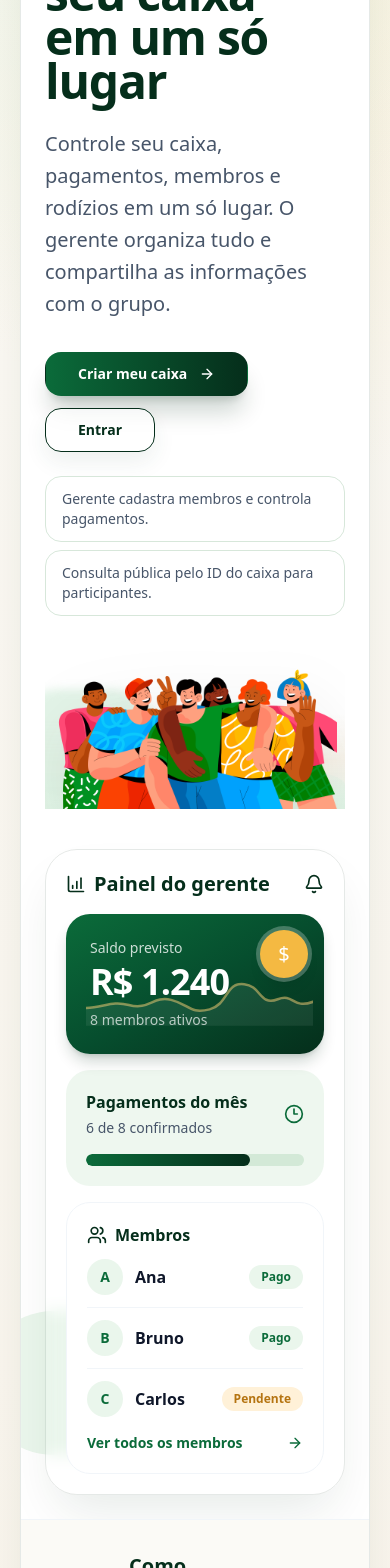
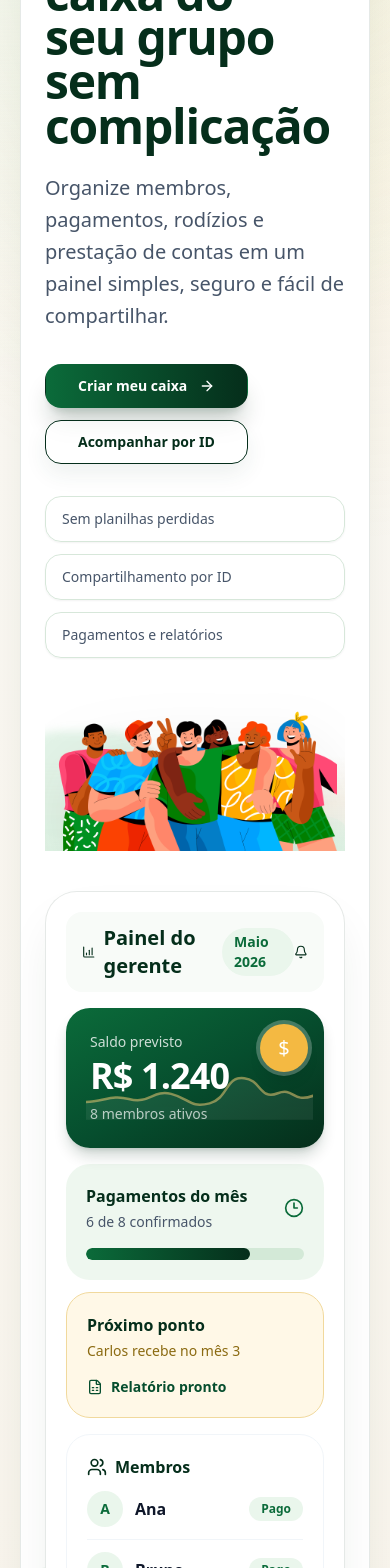
Before and after one commit to 3wdann/caixa-dos-amigos, a Next.js app: page / in a window 390 px wide. Shown: the part 420-1988 px from the top of the page. Built offline with nearby package versions, Linux system fonts and the light colour scheme; no server answers.

Commit message:
Refina interface visual da V2

```diff
--- a/src/app/globals.css
+++ b/src/app/globals.css
@@ -127,6 +127,7 @@
   .brand-shell {
     @apply min-h-screen;
     background-image:
+      linear-gradient(135deg, rgba(255, 255, 255, 0.72), rgba(255, 255, 255, 0)),
       radial-gradient(circle at top left, rgba(226, 243, 231, 0.98), transparent 22%),
       radial-gradient(circle at 80% 12%, rgba(239, 195, 94, 0.12), transparent 18%),
       linear-gradient(180deg, #f8f4e8 0%, #eef6ef 100%);
@@ -154,4 +155,20 @@
   .dark .brand-pill {
     @apply border-white/10 bg-white/5 text-slate-100;
   }
+
+  .soft-panel {
+    @apply rounded-[2rem] border border-[#dbe7df] bg-white/90 shadow-[0_24px_70px_rgba(5,46,27,0.10)] backdrop-blur;
+  }
+
+  .dark .soft-panel {
+    @apply border-white/10 bg-[rgba(15,23,42,0.86)] shadow-[0_24px_70px_rgba(0,0,0,0.34)];
+  }
+
+  .green-gradient {
+    @apply bg-gradient-to-br from-[#0B6B3A] via-[#064E2E] to-[#052E1B];
+  }
+
+  .gold-pill {
+    @apply rounded-full border border-[#f1d99d] bg-[#fff8e7] px-3 py-1 text-xs font-semibold text-[#8B6A11];
+  }
 }
--- a/src/app/layout.tsx
+++ b/src/app/layout.tsx
@@ -49,7 +49,7 @@ export default function RootLayout({
     >
       <body className={`${geistSans.variable} ${geistMono.variable} theme min-h-screen bg-background antialiased`}>
         <a href="#main-content" className="skip-link">
-          Pular para o conteudo principal
+          Pular para o conte?do principal
         </a>
         <AppProviders>{children}</AppProviders>
       </body>
--- a/src/app/page.tsx
+++ b/src/app/page.tsx
@@ -8,6 +8,7 @@ import {
   ChartColumnIncreasing,
   CircleDollarSign,
   Clock3,
+  FileSpreadsheet,
   ShieldCheck,
   Star,
   UserPlus,
@@ -37,8 +38,9 @@ const steps = [
 function Logo() {
   return (
     <div className="flex items-center gap-3">
-      <div className="relative grid h-12 w-12 place-items-center rounded-2xl bg-gradient-to-br from-[#064E2E] via-[#0B6B3A] to-[#052E1B] text-white shadow-lg shadow-[#052E1B]/20">
+      <div className="relative grid h-12 w-12 place-items-center rounded-[1.1rem] bg-gradient-to-br from-[#064E2E] via-[#0B6B3A] to-[#052E1B] text-white shadow-lg shadow-[#052E1B]/20">
         <CircleDollarSign className="h-7 w-7 text-[#F6C85F]" strokeWidth={2.5} />
+        <span className="absolute -right-1 -top-1 h-3 w-1.5 rotate-45 rounded-full bg-[#F6C85F]" />
       </div>
       <div className="text-lg font-black tracking-[0.08em] text-[#052E1B] dark:text-slate-100">
         CAIXA DOS AMIGOS
@@ -88,14 +90,17 @@ function MiniChart() {
 function DashboardCard({ compact = false }: { compact?: boolean }) {
   return (
     <div
-      className={`rounded-[2rem] border border-[#052E1B]/10 bg-white/92 p-5 shadow-2xl shadow-[#052E1B]/10 backdrop-blur ${
+      className={`rounded-[2rem] border border-[#052E1B]/10 bg-white/95 p-5 shadow-2xl shadow-[#052E1B]/10 backdrop-blur ${
         compact ? "w-full scale-[.82] origin-top" : "w-full max-w-[450px]"
       }`}
     >
-      <div className="mb-4 flex items-center justify-between">
+      <div className="mb-4 flex items-center justify-between rounded-2xl bg-[#F8FBF8] px-4 py-3">
         <div className="flex items-center gap-2 text-xl font-black text-[#052E1B] dark:text-slate-50">
           <ChartColumnIncreasing className="h-5 w-5" /> Painel do gerente
         </div>
+        <span className="rounded-full bg-[#EAF6EC] px-3 py-1 text-sm font-semibold text-[#0B6B3A]">
+          Maio 2026
+        </span>
         <Bell className="h-5 w-5 text-[#052E1B] dark:text-slate-300" />
       </div>
 
@@ -109,7 +114,8 @@ function DashboardCard({ compact = false }: { compact?: boolean }) {
         <MiniChart />
       </div>
 
-      <div className="mt-4 rounded-3xl bg-[#EAF6EC]/80 p-5 dark:bg-white/5">
+      <div className="mt-4 grid gap-3 sm:grid-cols-2">
+        <div className="rounded-3xl bg-[#EAF6EC]/80 p-5 dark:bg-white/5">
         <div className="flex items-center justify-between">
           <div>
             <p className="font-black text-[#052E1B] dark:text-slate-50">Pagamentos do mês</p>
@@ -119,6 +125,14 @@ function DashboardCard({ compact = false }: { compact?: boolean }) {
         </div>
         <div className="mt-4 h-3 overflow-hidden rounded-full bg-[#D3E9D7] dark:bg-white/10">
           <div className="h-full w-3/4 rounded-full bg-gradient-to-r from-[#0B6B3A] to-[#052E1B]" />
+        </div>
+        </div>
+        <div className="rounded-3xl border border-[#F1D99D] bg-[#FFF8E7] p-5">
+          <p className="font-black text-[#052E1B]">Próximo ponto</p>
+          <p className="mt-1 text-sm text-[#8B6A11]">Carlos recebe no mês 3</p>
+          <div className="mt-4 flex items-center gap-2 text-sm font-semibold text-[#064E2E]">
+            <FileSpreadsheet className="h-4 w-4" /> Relatório pronto
+          </div>
         </div>
       </div>
 
@@ -142,7 +156,7 @@ function DashboardCard({ compact = false }: { compact?: boolean }) {
             </div>
           ))}
         </div>
-        <button className="mt-4 flex w-full items-center justify-between text-sm font-black text-[#0B6B3A] dark:text-emerald-300">
+        <button className="mt-4 flex w-full items-center justify-between rounded-2xl bg-[#F8FBF8] px-4 py-3 text-sm font-black text-[#0B6B3A] dark:bg-white/5 dark:text-emerald-300">
           Ver todos os membros <ArrowRight className="h-4 w-4" />
         </button>
       </div>
@@ -204,8 +218,14 @@ export default function Home() {
   return (
     <main className="min-h-screen bg-[radial-gradient(circle_at_top_left,_rgba(234,246,236,0.95),_transparent_24%),radial-gradient(circle_at_88%_10%,_rgba(246,200,95,0.18),_transparent_20%),linear-gradient(180deg,_#FBFAF6_0%,_#F7F1E6_100%)] px-5 py-8 font-sans text-slate-900 dark:bg-[radial-gradient(circle_at_top_left,_rgba(29,78,60,0.18),_transparent_20%),radial-gradient(circle_at_88%_10%,_rgba(246,200,95,0.06),_transparent_16%),linear-gradient(180deg,_#0b1220_0%,_#111827_100%)] dark:text-slate-100">
       <section className="mx-auto max-w-7xl">
-        <header className="mb-8 flex flex-col gap-4 rounded-[2rem] border border-[#D7E7DA] bg-white/82 px-5 py-4 shadow-[0_18px_40px_rgba(5,46,27,0.08)] backdrop-blur md:flex-row md:items-center md:justify-between dark:border-white/10 dark:bg-[rgba(15,23,42,0.72)] dark:shadow-[0_18px_40px_rgba(0,0,0,0.3)]">
+        <header className="mb-8 flex flex-col gap-4 rounded-[2rem] border border-[#D7E7DA] bg-white/90 px-5 py-4 shadow-[0_18px_40px_rgba(5,46,27,0.08)] backdrop-blur md:flex-row md:items-center md:justify-between dark:border-white/10 dark:bg-[rgba(15,23,42,0.72)] dark:shadow-[0_18px_40px_rgba(0,0,0,0.3)]">
           <Logo />
+
+          <nav className="hidden items-center gap-8 text-sm font-semibold text-[#061F16] lg:flex">
+            <a href="#recursos" className="hover:text-[#0B6B3A]">Recursos</a>
+            <Link href="/planos" className="hover:text-[#0B6B3A]">Planos</Link>
+            <a href="#como-funciona" className="hover:text-[#0B6B3A]">Como funciona</a>
+          </nav>
 
           <div className="flex flex-wrap items-center gap-3">
             <ThemeToggle compact />
@@ -262,7 +282,7 @@ export default function Home() {
         </header>
 
         <div className="space-y-8">
-          <div className="overflow-hidden rounded-[2rem] border border-[#052E1B]/10 bg-white shadow-2xl shadow-[#052E1B]/10 dark:border-white/10 dark:bg-[rgba(15,23,42,0.84)] dark:shadow-[0_18px_40px_rgba(0,0,0,0.34)]">
+          <div className="overflow-hidden rounded-[2.2rem] border border-[#052E1B]/10 bg-white shadow-2xl shadow-[#052E1B]/10 dark:border-white/10 dark:bg-[rgba(15,23,42,0.84)] dark:shadow-[0_18px_40px_rgba(0,0,0,0.34)]">
             <div className="relative overflow-hidden p-6 md:p-10 xl:p-12">
               <div className="pointer-events-none absolute inset-0">
                 <div className="absolute -left-10 bottom-16 h-36 w-64 rounded-[999px] bg-[#EAF6EC]" />
@@ -275,12 +295,12 @@ export default function Home() {
                     <Star className="h-4 w-4 fill-current text-amber-400" /> Fase Beta
                   </div>
 
-                  <h1 className="mt-5 max-w-[8.5ch] text-5xl font-black leading-[.92] tracking-tight text-[#052E1B] dark:text-slate-50 md:text-7xl">
-                    Controle seu caixa em um só lugar
+                  <h1 className="mt-5 max-w-[9ch] text-5xl font-black leading-[.92] tracking-tight text-[#052E1B] dark:text-slate-50 md:text-7xl">
+                    Controle o caixa do seu grupo sem complicação
                   </h1>
                   <p className="mt-6 max-w-xl text-xl leading-8 text-[#475569] dark:text-slate-300">
-                    Controle seu caixa, pagamentos, membros e rodízios em um só lugar. O gerente
-                    organiza tudo e compartilha as informações com o grupo.
+                    Organize membros, pagamentos, rodízios e prestação de contas em um painel simples,
+                    seguro e fácil de compartilhar.
                   </p>
 
                   <div className="mt-8 flex flex-col gap-3 sm:flex-row">
@@ -305,24 +325,27 @@ export default function Home() {
                             Criar meu caixa <ArrowRight className="h-4 w-4" />
                           </Button>
                         </Link>
-                        <Link href="/login">
+                        <Link href="/consultar">
                           <Button
                             variant="outline"
                             className="rounded-2xl border border-[#052E1B] bg-white/70 px-8 py-4 font-black text-[#052E1B] transition hover:-translate-y-0.5 hover:bg-emerald-50 dark:border-white/10 dark:bg-[rgba(15,23,42,0.72)] dark:text-slate-100 dark:hover:bg-white/8"
                           >
-                            Entrar
+                            Acompanhar por ID
                           </Button>
                         </Link>
                       </>
                     )}
                   </div>
 
-                  <div className="mt-6 grid max-w-xl gap-2 text-sm text-[#475569] dark:text-slate-300 sm:grid-cols-2">
-                    <span className="rounded-2xl border border-[#D7E7DA] bg-white/70 px-4 py-3 dark:border-white/10 dark:bg-white/5">
-                      Gerente cadastra membros e controla pagamentos.
+                  <div id="recursos" className="mt-8 grid max-w-2xl gap-3 text-sm text-[#475569] dark:text-slate-300 sm:grid-cols-3">
+                    <span className="rounded-2xl border border-[#D7E7DA] bg-white/80 px-4 py-3 shadow-sm dark:border-white/10 dark:bg-white/5">
+                      Sem planilhas perdidas
                     </span>
-                    <span className="rounded-2xl border border-[#D7E7DA] bg-white/70 px-4 py-3 dark:border-white/10 dark:bg-white/5">
-                      Consulta pública pelo ID do caixa para participantes.
+                    <span className="rounded-2xl border border-[#D7E7DA] bg-white/80 px-4 py-3 shadow-sm dark:border-white/10 dark:bg-white/5">
+                      Compartilhamento por ID
+                    </span>
+                    <span className="rounded-2xl border border-[#D7E7DA] bg-white/80 px-4 py-3 shadow-sm dark:border-white/10 dark:bg-white/5">
+                      Pagamentos e relatórios
                     </span>
                   </div>
 
@@ -337,7 +360,7 @@ export default function Home() {
               </div>
             </div>
 
-            <div className="relative z-20 border-t border-slate-100 bg-[#FBFAF6] px-8 py-8 dark:border-white/10 dark:bg-[rgba(9,15,26,0.68)]">
+            <div id="como-funciona" className="relative z-20 border-t border-slate-100 bg-[#FBFAF6] px-8 py-8 dark:border-white/10 dark:bg-[rgba(9,15,26,0.68)]">
               <div className="mb-6 flex items-center justify-center gap-5 text-xl font-black text-[#052E1B] dark:text-slate-50">
                 <span className="h-px w-16 bg-[#F4B942]" />
                 Como funciona
```
Also changed, not shown: src/components/dashboard/caixa-card.tsx (+38 -28 lines), src/components/dashboard/dashboard-page-client.tsx (+65 -14 lines).
